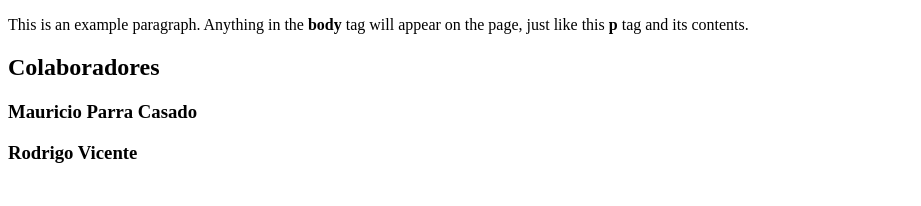
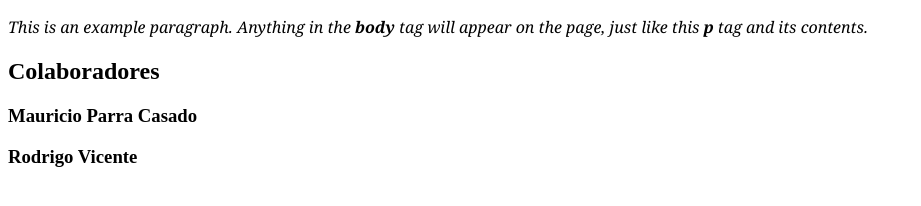
Before and after one commit to ravi-art/webPage-1, a plain HTML site: page index.html in a window 1280 px wide. Shown: the whole page, without its empty margins (0-921 px from the left). Drawn offline with Linux system fonts and the light colour scheme.

Commit message:
Update index.html
Updated  font style

```diff
--- a/index.html
+++ b/index.html
@@ -4,7 +4,8 @@
     <title>This is the title of the webpage!</title>
   </head>
   <body>
-    <p>This is an example paragraph. Anything in the <strong>body</strong> tag will appear on the page, just like this <strong>p</strong> tag and its contents.</p>
+    <p style = "font-family:georgia,garamond,serif;font-size:16px;font-style:italic;">
+     This is an example paragraph. Anything in the <strong>body</strong> tag will appear on the page, just like this <strong>p</strong> tag and its contents.</p>
     <h2>Colaboradores</h2>
     <h3>Mauricio Parra Casado</h3>
     <h3>Rodrigo Vicente</h3>
```
